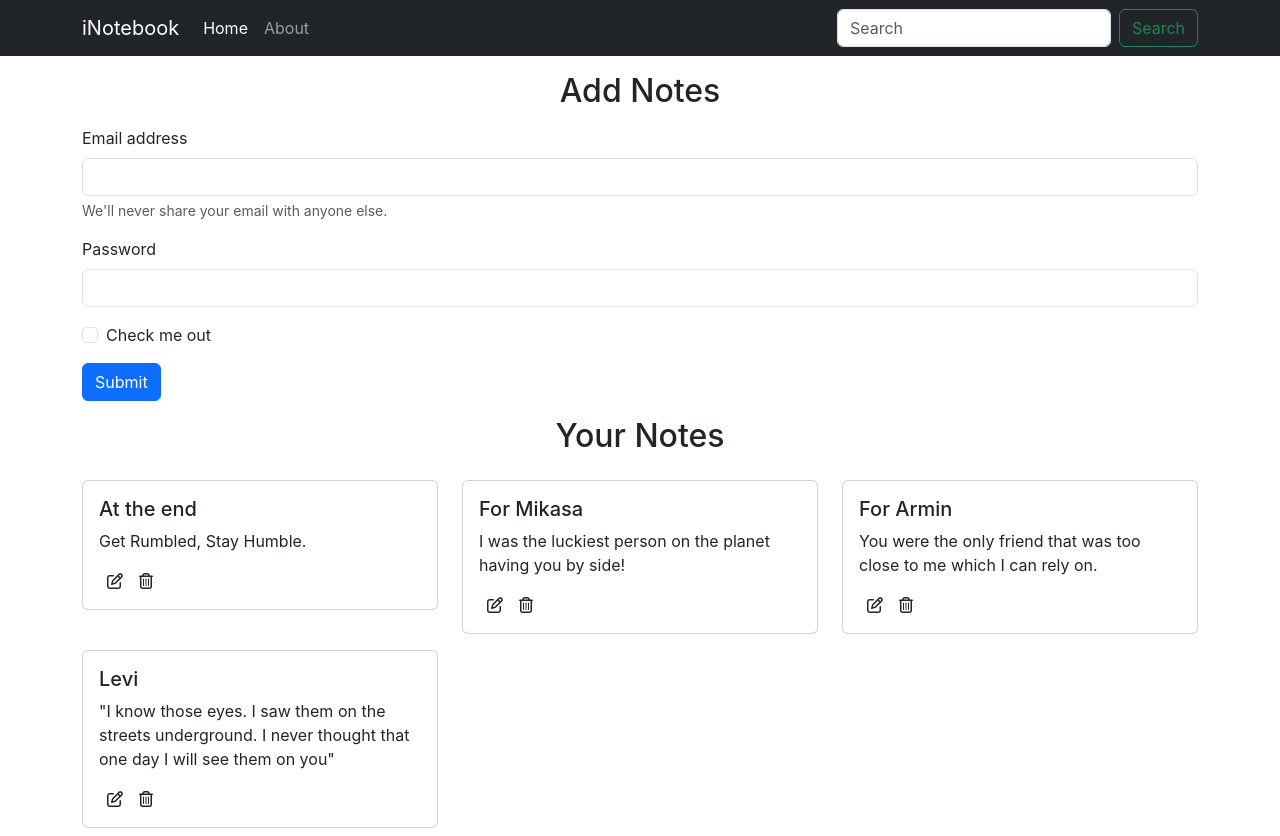
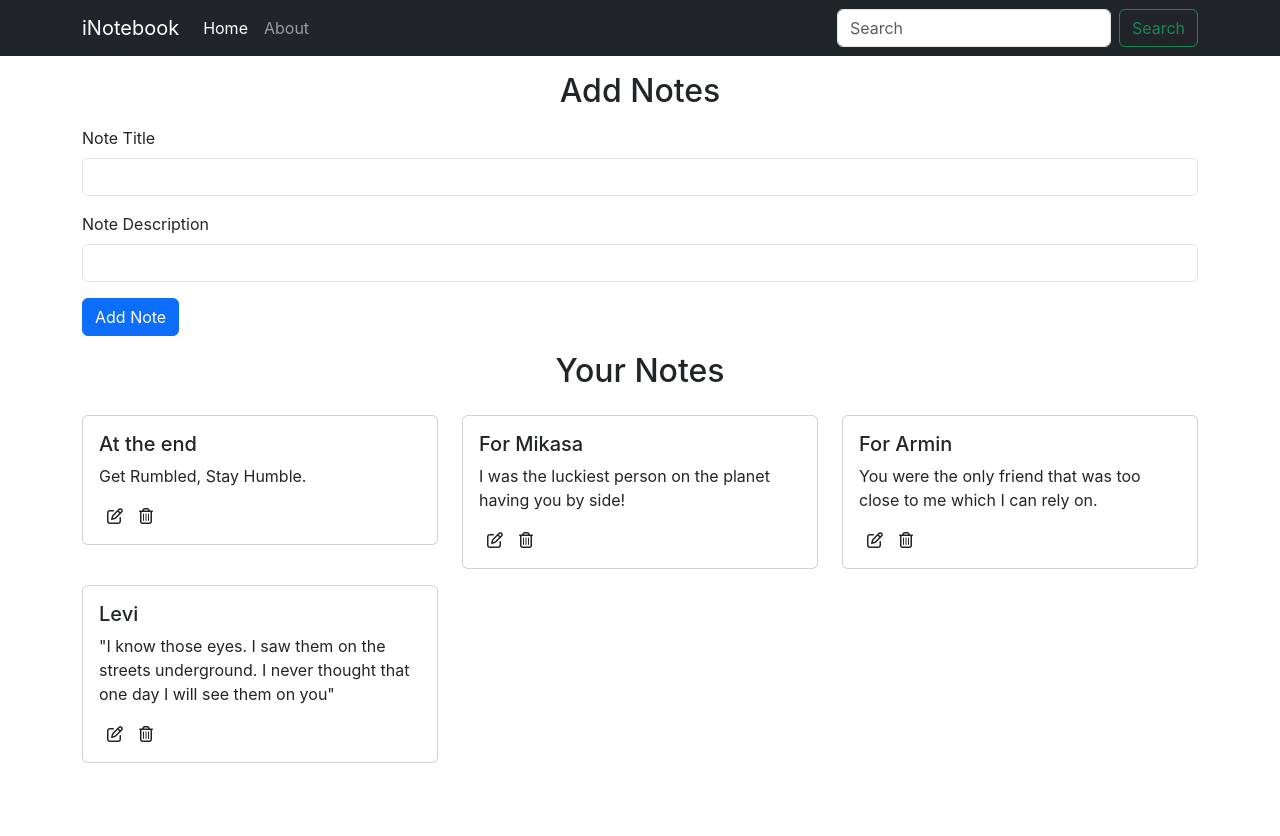
Before and after one commit to anshit2526/iNotebook, a React (Create React App) app: page / in a window 1280 px wide. After the commit the page ends 800 px from the top, so only its background shows below. Built offline with nearby package versions, Linux system fonts and the light colour scheme; the HTML template or start-up script is replaced by a standard one.

Commit message:
Now users are able to add note using the UI of app

```diff
--- /dev/null
+++ b/src/components/AddNote.jsx
@@ -0,0 +1,35 @@
+import React, { useContext, useState } from 'react';
+import noteContext from '../context/notes/noteContext';
+
+export const AddNote = () => {
+
+    const context = useContext(noteContext);
+    const { addNote } = context;
+    const [note, setNote] = useState({ title: "", description: "", tag: "Testing", });
+
+    const handleAddNote = (event) => {
+        event.preventDefault();
+        addNote(note.title, note.description);
+    }
+
+    const onInput = (event) => {
+        setNote({ ...note, [event.target.name]: event.target.value });
+    }
+
+    return (
+        <div>
+            <h2 className='text-center my-3'>Add Notes</h2>
+            <form>
+                <div className="mb-3">
+                    <label htmlFor="title" className="form-label">Note Title</label>
+                    <input type="text" className="form-control" id="title" name="title" aria-describedby="emailHelp" onInput={onInput} />
+                </div>
+                <div className="mb-3">
+                    <label htmlFor="description" className="form-label">Note Description</label>
+                    <input type="text" className="form-control" id="description" name="description" onInput={onInput} />
+                </div>
+                <button type="submit" className="btn btn-primary" onClick={handleAddNote}>Add Note</button>
+            </form>
+        </div>
+    )
+}
--- a/src/components/Home.jsx
+++ b/src/components/Home.jsx
@@ -1,27 +1,10 @@
-import React, { useContext } from 'react'
+import React from 'react'
 import Notes from './Notes'
 
 export const Home = () => {
 
   return (
     <div>
-      <h2 className='text-center my-3'>Add Notes</h2>
-      <form>
-        <div className="mb-3">
-          <label htmlFor="exampleInputEmail1" className="form-label">Email address</label>
-          <input type="email" className="form-control" id="exampleInputEmail1" aria-describedby="emailHelp" />
-          <div id="emailHelp" className="form-text">We'll never share your email with anyone else.</div>
-        </div>
-        <div className="mb-3">
-          <label htmlFor="exampleInputPassword1" className="form-label">Password</label>
-          <input type="password" className="form-control" id="exampleInputPassword1" />
-        </div>
-        <div className="mb-3 form-check">
-          <input type="checkbox" className="form-check-input" id="exampleCheck1" />
-          <label className="form-check-label" htmlFor="exampleCheck1">Check me out</label>
-        </div>
-        <button type="submit" className="btn btn-primary">Submit</button>
-      </form>
 
       <Notes />
     </div>
--- a/src/components/Notes.jsx
+++ b/src/components/Notes.jsx
@@ -1,19 +1,24 @@
-import React, { useContext } from 'react'
+import React, {useContext} from 'react';
 import noteContext from '../context/notes/noteContext';
-import NoteItem from './NoteItem'
+import NoteItem from './NoteItem';
+import { AddNote } from './AddNote';
 
 export const Notes = () => {
 
     const context = useContext(noteContext);
-    const { notes, setNotes } = context;
+    const { notes, addNote } = context;
 
     return (
+        <>
+
+            <AddNote />
             <div className='row'>
                 <h2 className='text-center my-3'>Your Notes</h2>
                 {notes.map((note) => {
                     return <NoteItem key={note._id} note={note} />
                 })}
             </div>
+        </>
     )
 }
 
--- a/src/context/notes/NoteState.jsx
+++ b/src/context/notes/NoteState.jsx
@@ -1,5 +1,5 @@
 import NoteContext from './noteContext';
-import {useState} from 'react';
+import { useState } from 'react';
 
 const NoteState = (props) => {
     const notesInitial = [
@@ -43,8 +43,33 @@
 
     const [notes, setNotes] = useState(notesInitial);
 
+
+    // Add Note
+    const addNote = (title, description, tag) => {
+        // TODO: API Call
+        console.log('Adding a note')
+        const note = {
+            "user": "666612e8e44a1ef1bfaba102",
+            "title": title,
+            "description": description,
+            "tag": tag,
+        };
+        setNotes(notes.concat(note))
+    }
+
+    // Edit Note
+    const editNote = () => {
+        console.log("I am Edit Note");
+    }
+
+    // Delete Note
+    const deleteNote = () => {
+        console.log("I am Delete Note");
+    }
+
+
     return (
-        <NoteContext.Provider value={{notes, setNotes}}>
+        <NoteContext.Provider value={{ notes, addNote, editNote, deleteNote }}>
             {props.children}
         </NoteContext.Provider>
     )
```
Lines whose indentation alone changed are shown as unchanged.
